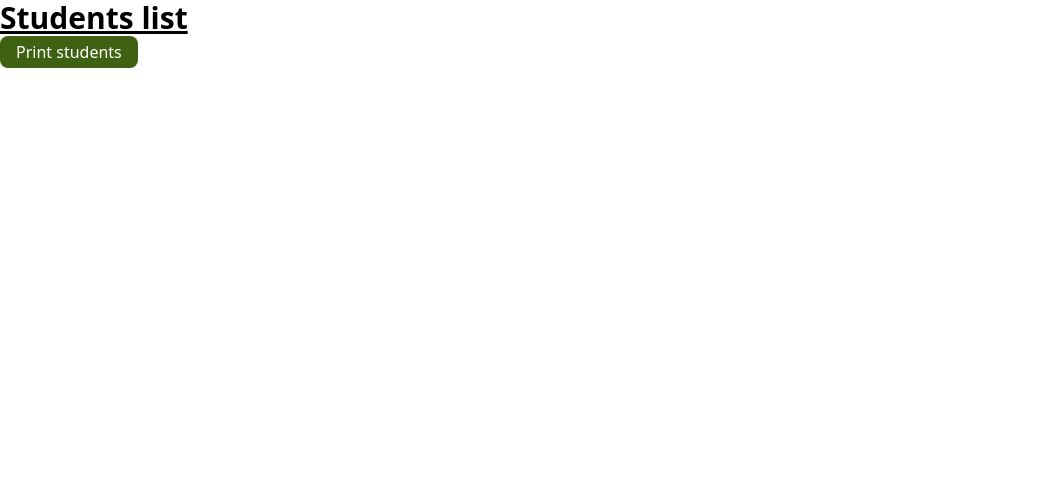
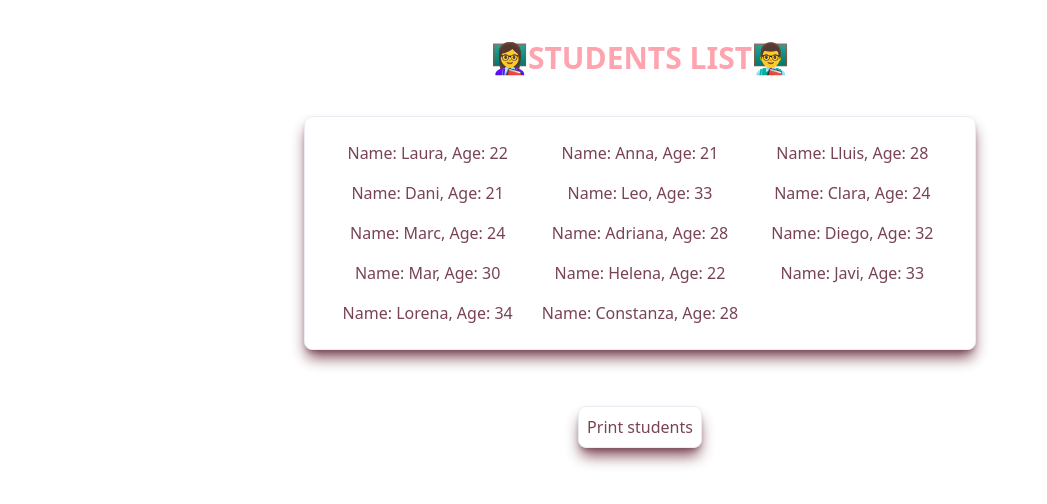
Before and after one commit to Dev-Courses-IV/examen-practico-m1-Priscillaberenice, a website: page src/index.html in a window 1280 px wide. Both pictures are taken after a click on the button "Print students". Shown: the whole page, without its empty margins (0-1047 px from the left). Drawn offline with nearby package versions, Linux system fonts and the light colour scheme.

Commit message:
version final

```diff
--- a/src/index.html
+++ b/src/index.html
@@ -4,16 +4,19 @@
   <meta charset="UTF-8">
   <meta name="viewport" content="width=device-width, initial-scale=1.0">
   <link href="./output.css" rel="stylesheet">
+  <script src="https://cdn.tailwindcss.com"></script>
 </head>
 <body>
-    <h1 class="text-3xl font-bold underline">Students list</h1>
-    <!-- <ul id="studentsList" class="grid grid-cols-4 gap-4 m-10"></ul> -->
-    <button
-      class="bg-lime-800 hover:bg-lime-700 px-4 py-1 rounded-lg text-white"
-      id="printButton"
-    >
-      Print students
-    </button>
+    <h1 class="text-3xl font-bold" id="title">👩‍🏫STUDENTS LIST👨‍🏫</h1>
+    <div class="flex flex-col gap-4 items-center">
+    <ul id="studentsList" class="grid grid-cols-3 gap-4 justify-between hover:bg-amber-50 hover:text-rose-300 hover:border-rose-300 border rounded-lg px-6 py-6 mt-10 text-center border-slate-200 text-rose-950 bg-white shadow-lg shadow-rose-950 hover:shadow-sm opacity-75 hover:opacity-100"></ul>
+        <button
+        class= "hover:bg-amber-50 hover:text-rose-300 hover:border-rose-300 border border-slate-200 text-rose-900 bg-white shadow-lg shadow-rose-950 hover:shadow-sm opacity-75 hover:opacity-100 px-2 py-2 rounded-lg"
+        id="printButton"
+      >
+        Print students
+      </button>
+    </div>
   <script src="index.js"></script>
 </body>
 </html>
--- a/src/index.js
+++ b/src/index.js
@@ -1,3 +1,6 @@
+const printButton = document.getElementById('printButton')
+const studentsList = document.getElementById('studentsList')
+
 const students = [
     { name: "Laura", age: 22, email: "laura@email.com" },
     { name: "Anna", age: 21, email: "anna@email.com" },
@@ -14,3 +17,18 @@ const students = [
     { name: "Lorena", age: 34, email: "lorena@email.com" },
     { name: "Constanza", age: 28, email: "constanza@email.com" },
   ];
+
+printButton.addEventListener("click", showStudents);
+
+ function showStudents(){
+  students.map(e => {
+    const student = document.createElement("li");
+    student.innerHTML = `Name: ${e.name}, Age: ${e.age}`;
+    studentsList.appendChild(student);
+  });
+ }
+
+
+
+title.classList.add('text-center', 'text-rose-300', 'mt-10');
+printButton.classList.add('text-rose-950', 'mt-10');
```
Also changed, not shown: src/output.css.
